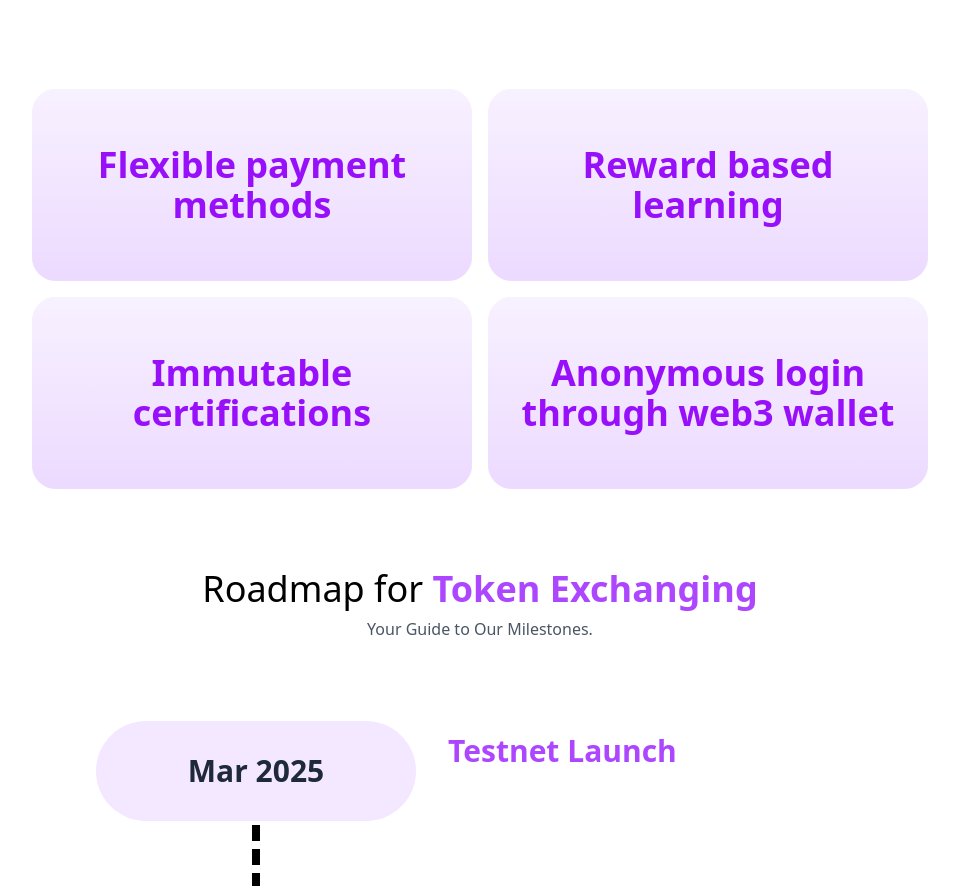
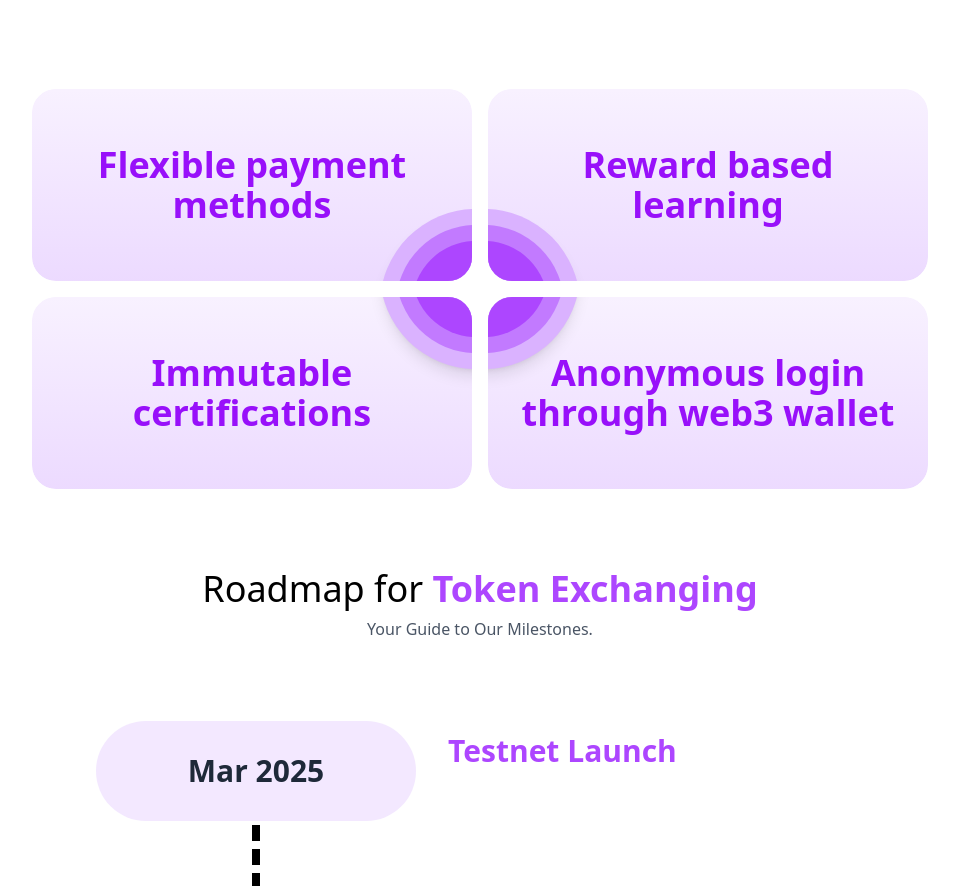
Before and after one commit to sagajax/LearnLed, a React (Vite) app: page / in a window 1280 px wide. Shown: the part 2416-3302 px from the top of the page, without its empty margins (160-1119 px from the left). Built offline with nearby package versions, Linux system fonts and the light colour scheme.

Commit message:
added circles

```diff
--- /dev/null
+++ b/src/components/Circles.jsx
@@ -0,0 +1,16 @@
+import React from "react";
+
+const Circles = ({ classN }) => {
+  return (
+    <div className={`absolute w-48 h-48  ${classN}`}>
+      <div className="relative w-full h-full flex justify-center items-center">
+        {/* Center white circle */}
+        <div className="absolute bg-purple-500 rounded-full w-32 h-32 z-20"></div>
+        <div className="absolute  bg-purple-400 rounded-full w-40 h-40 z-10"></div>
+        <div className="absolute  bg-purple-300 rounded-full z-0 w-full h-full shadow-lg"></div>
+      </div>
+    </div>
+  );
+};
+
+export default Circles;
--- a/src/components/Section.jsx
+++ b/src/components/Section.jsx
@@ -1,5 +1,6 @@
 import { useState, useEffect } from "react";
 import ele from '/ele.svg';
+import Circles from "./Circles";
 
 export default function BenefitsSection() {
   const [isLoaded, setIsLoaded] = useState(false);
@@ -25,33 +26,37 @@ export default function BenefitsSection() {
         <div className={`transition-all duration-300 ease-in-out max-w-4xl mx-auto ${isLoaded ? 'opacity-100' : 'opacity-0'}`}>
           <div className="relative flex flex-col gap-4">
 
+            {/* Center circles - positioned absolutely */}
+            <div className="absolute inset-0 flex items-center justify-center pointer-events-none z-10">
+
+            </div>
+
             <div className="flex gap-4">
-
-              <div className="w-1/2 relative overflow-hidden">
+              <div className="w-1/2 relative overflow-hidden rounded-3xl">
                 <div className="absolute inset-0 bg-purple-100 rounded-3xl"></div>
-
                 <div className="absolute inset-0 bg-gradient-to-b from-purple-50 to-purple-200 opacity-70 rounded-3xl"></div>
                 <div className="relative p-6 flex items-center justify-center min-h-48 rounded-3xl">
                   <h3 className="text-purple-600 text-3xl md:text-4xl font-bold text-center">
                     Flexible payment<br />methods
                   </h3>
                 </div>
+                <Circles classN="-bottom-30 -right-25" />
               </div>
 
-              <div className="w-1/2 relative overflow-hidden">
+              <div className="w-1/2 relative overflow-hidden rounded-3xl">
                 <div className="absolute inset-0 bg-purple-100 rounded-3xl"></div>
-
                 <div className="absolute inset-0 bg-gradient-to-b from-purple-50 to-purple-200 opacity-70 rounded-3xl"></div>
                 <div className="relative p-6 flex items-center justify-center min-h-48 rounded-3xl">
                   <h3 className="text-purple-600 text-3xl md:text-4xl font-bold text-center">
                     Reward based learning
                   </h3>
                 </div>
+              <Circles classN="-bottom-30 -left-25" />
               </div>
             </div>
 
             <div className="flex gap-4">
-              <div className="w-1/2 relative overflow-hidden">
+              <div className="w-1/2 relative overflow-hidden rounded-3xl">
                 <div className="absolute inset-0 bg-purple-100 rounded-3xl"></div>
                 <div className="absolute inset-0 bg-gradient-to-b from-purple-50 to-purple-200 opacity-70 rounded-3xl"></div>
                 <div className="relative p-6 flex items-center justify-center min-h-48 rounded-3xl">
@@ -59,9 +64,10 @@ export default function BenefitsSection() {
                     Immutable<br />certifications
                   </h3>
                 </div>
+                <Circles classN="-top-30 -right-25" />
               </div>
 
-              <div className="w-1/2 relative overflow-hidden">
+              <div className="w-1/2 relative overflow-hidden rounded-3xl">
                 <div className="absolute inset-0 bg-purple-100 rounded-3xl"></div>
                 <div className="absolute inset-0 bg-gradient-to-b from-purple-50 to-purple-200 opacity-70 rounded-3xl"></div>
                 <div className="relative p-6 flex items-center justify-center min-h-48 rounded-3xl">
@@ -69,6 +75,7 @@ export default function BenefitsSection() {
                     Anonymous login<br />through web3 wallet
                   </h3>
                 </div>
+                <Circles classN="-top-30 -left-25" />
               </div>
             </div>
           </div>
```
